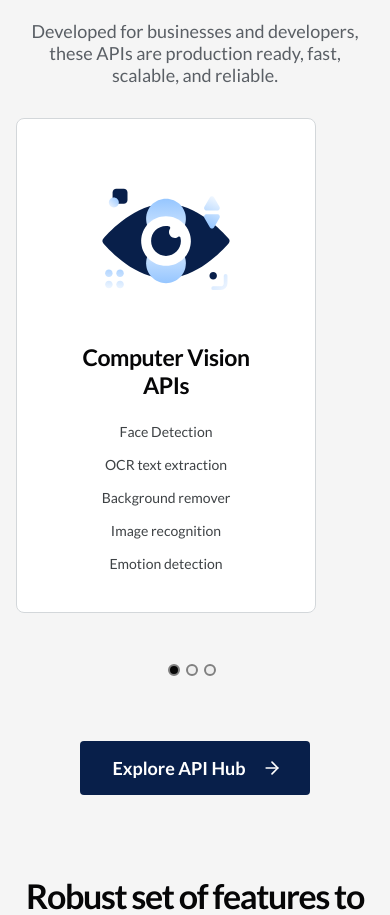
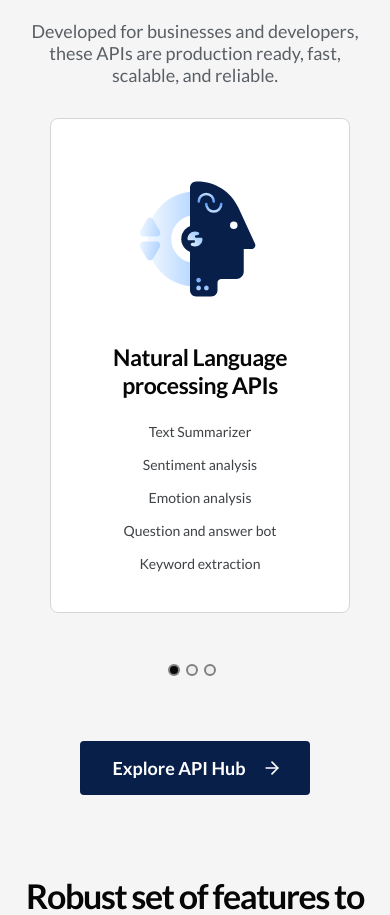
Before and after one commit to Zummit-Africa-Inc/Zapi-FE-v2, a React (Vite) app: page / in a window 390 px wide. Shown: the part 2742-3657 px from the top of the page. Built offline with nearby package versions, Linux system fonts and the light colour scheme; no server answers; what aws-amplify would draw is missing.

Commit message:
adjust card view on mobile

```diff
--- a/src/components/home/Discover.tsx
+++ b/src/components/home/Discover.tsx
@@ -192,9 +192,14 @@
     },
   },
   carouselContainer: {
-    width: "100%",
+    width: "90%",
     paddingBottom: "4rem",
+    display: "flex",
+    justifyContent: "center",
 
   },
-  carouselItem: {},
+  carouselItem: {
+    padding: "0 1rem",
+
+  },
 }));
--- a/src/components/home/Pricing.tsx
+++ b/src/components/home/Pricing.tsx
@@ -31,7 +31,11 @@
         }}
 
       >
-        <Box sx={{ width: '40%' }}>
+        <Box sx={{ width: '40%',
+             '@media screen and (max-width: 800px)': {
+              width: '90%',
+            },
+      }}>
           <Card sx={{ display: 'flex', p: 2, width: '100%', justifyContent: "space-between", boxShadow: "none" }}>
             <Box sx={{ display: 'flex', justifyContent: "space-between", width: '100%', }}>
               <Box sx={{ display: 'flex', alignItems: 'center', pl: 1, pb: 1 }}>
@@ -77,7 +81,14 @@
             </Box>
           </Card>
         </Box>
-        <Box sx={{ display: 'flex', flexDirection: "column", width: "40%", gap: 2 }}>
+        <Box sx={{ display: 'flex',
+        flexDirection: "column",
+        width: "40%",
+        gap: 2 ,
+        '@media screen and (max-width: 800px)': {
+          width: '90% !important',
+        },
+        }}>
           <Card sx={{ display: 'flex', p: 2, width: '100%', justifyContent: "space-between", boxShadow: "none" }}>
             <Box sx={{ display: 'flex', justifyContent: "space-between", width: '100%', }}>
               <Box sx={{ display: 'flex', alignItems: 'center', pl: 1, pb: 1 }}>
```
